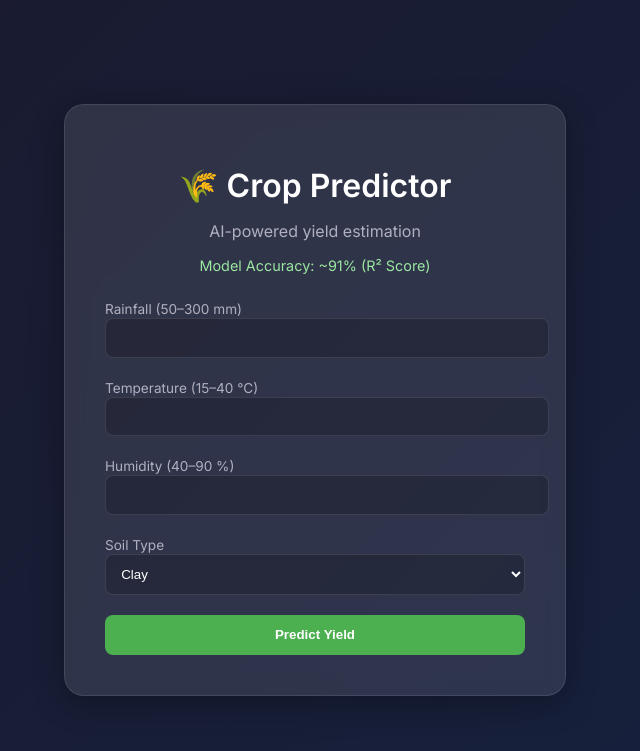
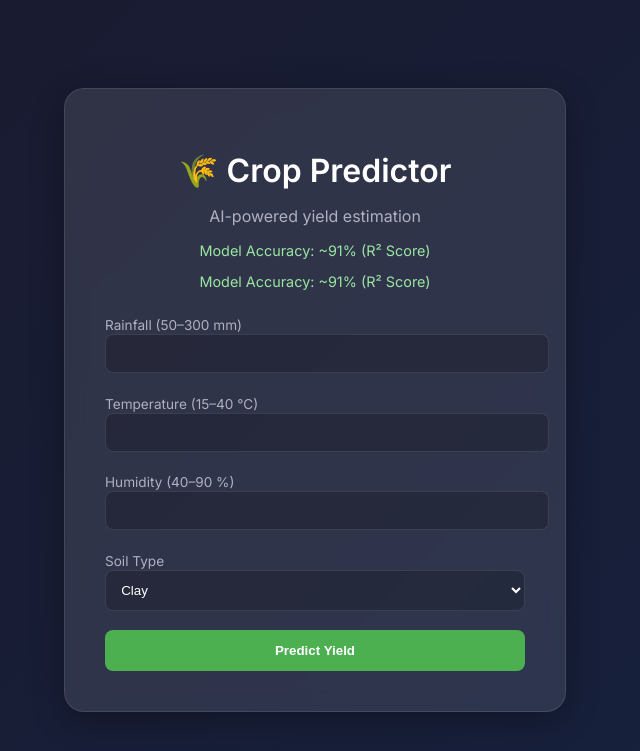
Before and after one commit to tusharghuse/Crop-Yield-prediction-AI, a Flask app: page / in a window 1280 px wide. Shown: the top 751 px of the page, without its empty margins (325-965 px from the left). Run offline with Flask 3, Linux system fonts and the light colour scheme.

Commit message:
Update index.html

```diff
--- a/templates/index.html
+++ b/templates/index.html
@@ -124,6 +124,9 @@
     <div class="container">
         <h1>🌾 Crop Predictor</h1>
         <p class="subtitle">AI-powered yield estimation</p>
+        <p style="text-align:center; color:#9be7a1; font-size:0.9rem;">
+           Model Accuracy: ~91% (R² Score)
+        </p>
         <div class="accuracy">Model Accuracy: ~91% (R² Score)</div>
 
         <form id="form">
@@ -160,7 +163,7 @@
         <div class="loader" id="loader">Predicting...</div>
 
         <div class="result" id="result">
-            Estimated Yield: <strong id="output"></strong> tonnes/ha
+            Estimated Yield: <strong id="output"></strong> t/ha
         </div>
     </div>
 
```
